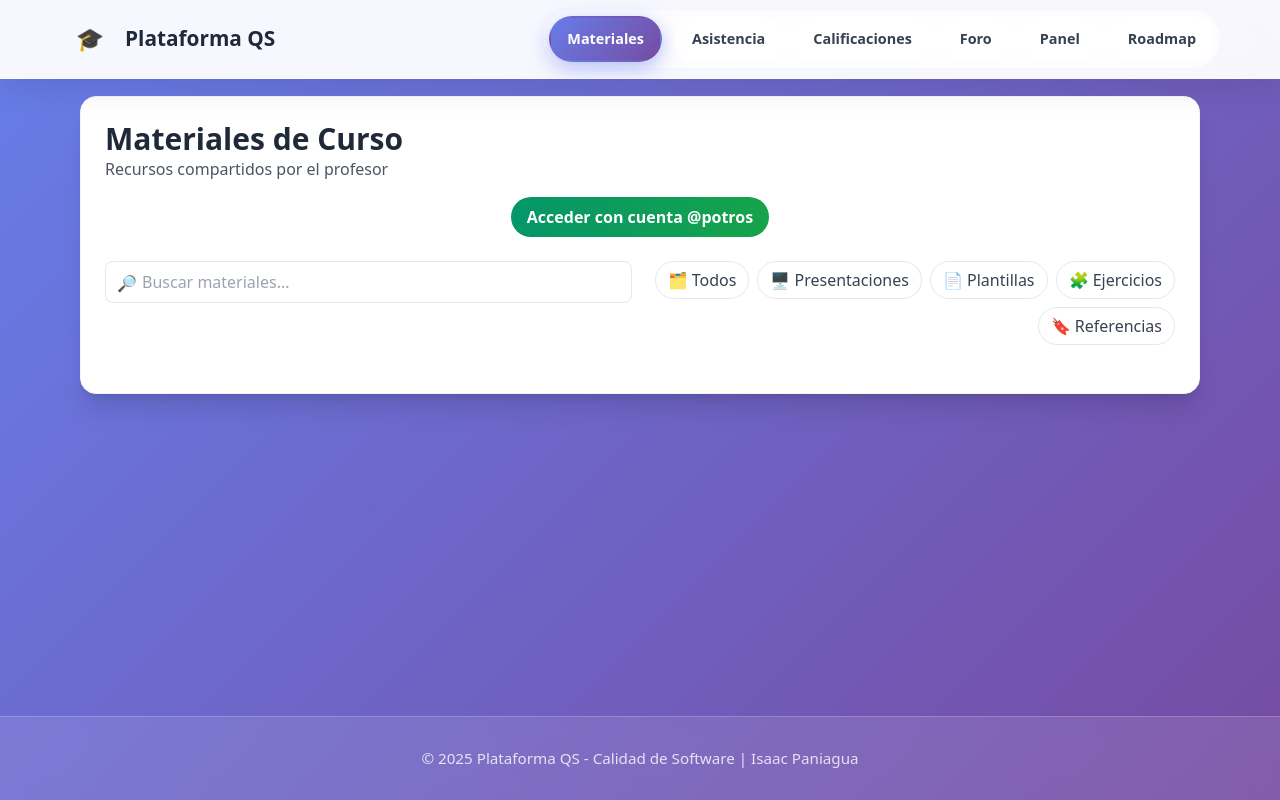
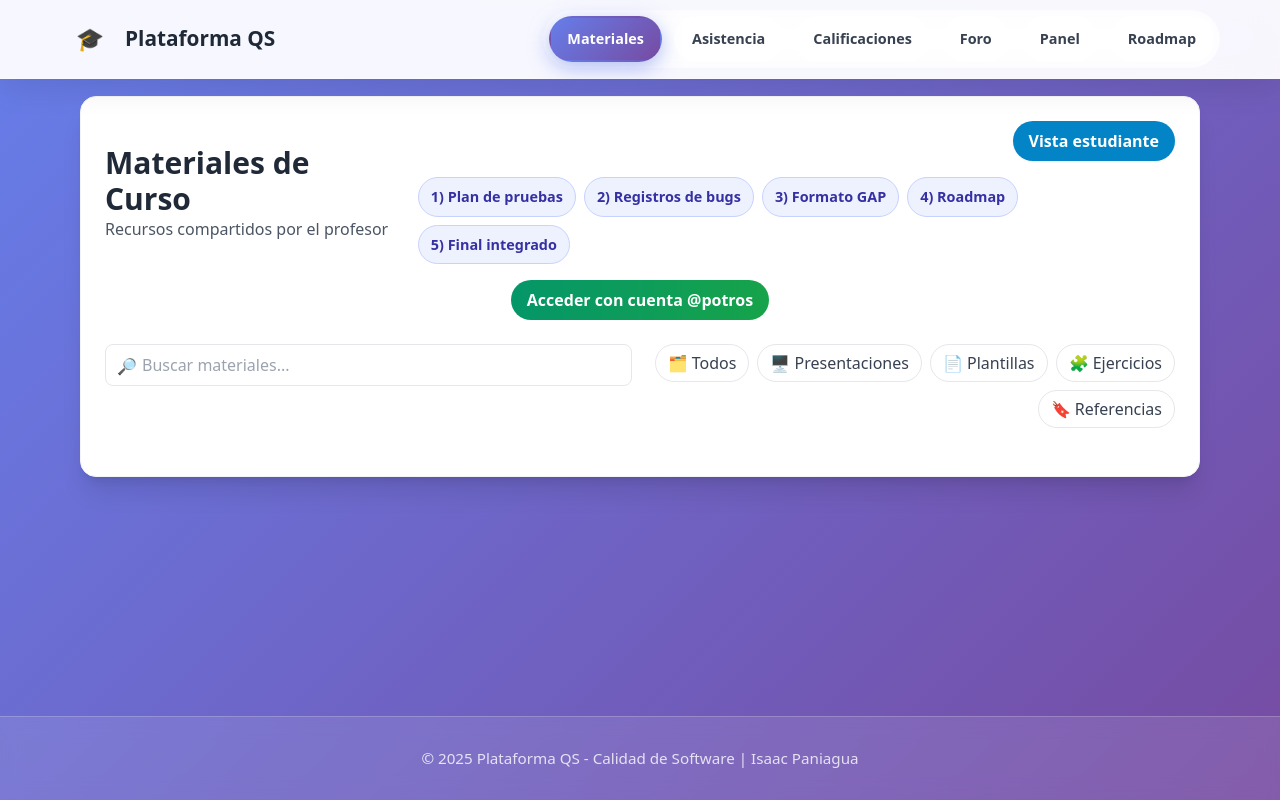
Before and after one commit to isaacpaniagua-design/calidad-de-software, a plain HTML site: page materiales.html in a window 1280 px wide. Drawn offline with nearby package versions, Linux system fonts and the light colour scheme; no server answers.

Commit message:
Add files via upload

```diff
--- a/materiales.html
+++ b/materiales.html
@@ -22,6 +22,31 @@
       margin-left: 0.75rem;
       vertical-align: middle;
     }
+
+    /* Estilos de accesos rápidos */
+    .accesos-rapidos ul {
+      display: flex;
+      flex-wrap: wrap;
+      gap: 0.5rem;
+      margin: 0.5rem 0 0;
+      padding: 0;
+      list-style: none;
+    }
+    .accesos-rapidos a {
+      display: inline-flex;
+      align-items: center;
+      padding: 0.5rem 0.75rem;
+      border-radius: 9999px;
+      border: 1px solid #c7d2fe;
+      background: #eef2ff;
+      color: #3730a3;
+      font-weight: 600;
+      font-size: 0.9rem;
+      text-decoration: none;
+    }
+    .accesos-rapidos a:hover {
+      background: #e0e7ff;
+    }
   </style>
 
   <body>
@@ -36,27 +61,19 @@
             </h1>
             <p class="text-gray-600">Recursos compartidos por el profesor</p>
           </div>
-          <div id="roleToggle" class="hidden">
-            <button
-              id="btnTeacher"
-              class="px-4 py-2 rounded-full font-semibold bg-gray-100 text-gray-700 hover:bg-gray-200"
-            >
-              👨‍🏫 Profesor
-            </button>
+          <!-- Controles visibles para todos -->
+          <div class="flex flex-col md:items-end gap-2">
+            <div class="flex flex-wrap gap-2">
               <button
                 id="btn-vista-estudiante"
                 type="button"
                 aria-pressed="false"
-              class="btn btn-sm"
+                class="px-4 py-2 rounded-full font-semibold bg-sky-600 text-white hover:bg-sky-700 shadow-sm transition"
               >
                 Vista estudiante
               </button>
-
-            <nav
-              aria-label="Accesos rápidos"
-              class="accesos-rapidos"
-              style="margin-top: 0.5rem"
-            >
+            </div>
+            <nav aria-label="Accesos rápidos" class="accesos-rapidos">
               <ul>
                 <li><a href="1planpruebas.html">1) Plan de pruebas</a></li>
                 <li><a href="2registrosbugs.html">2) Registros de bugs</a></li>
@@ -65,6 +82,16 @@
                 <li><a href="5finalintegrado.html">5) Final integrado</a></li>
               </ul>
             </nav>
+          </div>
+
+          <!-- Controles solo para profesor -->
+          <div id="roleToggle" class="hidden">
+            <button
+              id="btnTeacher"
+              class="px-4 py-2 rounded-full font-semibold bg-gray-100 text-gray-700 hover:bg-gray-200"
+            >
+              👨‍🏫 Profesor
+            </button>
           </div>
         </div>
 
@@ -264,7 +291,6 @@
       const teacherArea = document.getElementById("teacherArea");
       const roleToggle = document.getElementById("roleToggle");
       const btnTeacher = document.getElementById("btnTeacher");
-      const btnStudent = document.getElementById("btnStudent");
       const grid = document.getElementById("materialsGrid");
 
       let isTeacher = false;
@@ -401,8 +427,7 @@
         teacherArea.classList.toggle("hidden", !isTeacher);
         roleToggle.classList.toggle("hidden", !isTeacher);
         if (isTeacher) {
-          btnTeacher.classList.add("bg-indigo-600", "text-white");
-          btnStudent.classList.remove("bg-indigo-600", "text-white");
+          btnTeacher?.classList.add("bg-indigo-600", "text-white");
         }
 
         watchMaterials();
```
Lines whose indentation alone changed are shown as unchanged.
